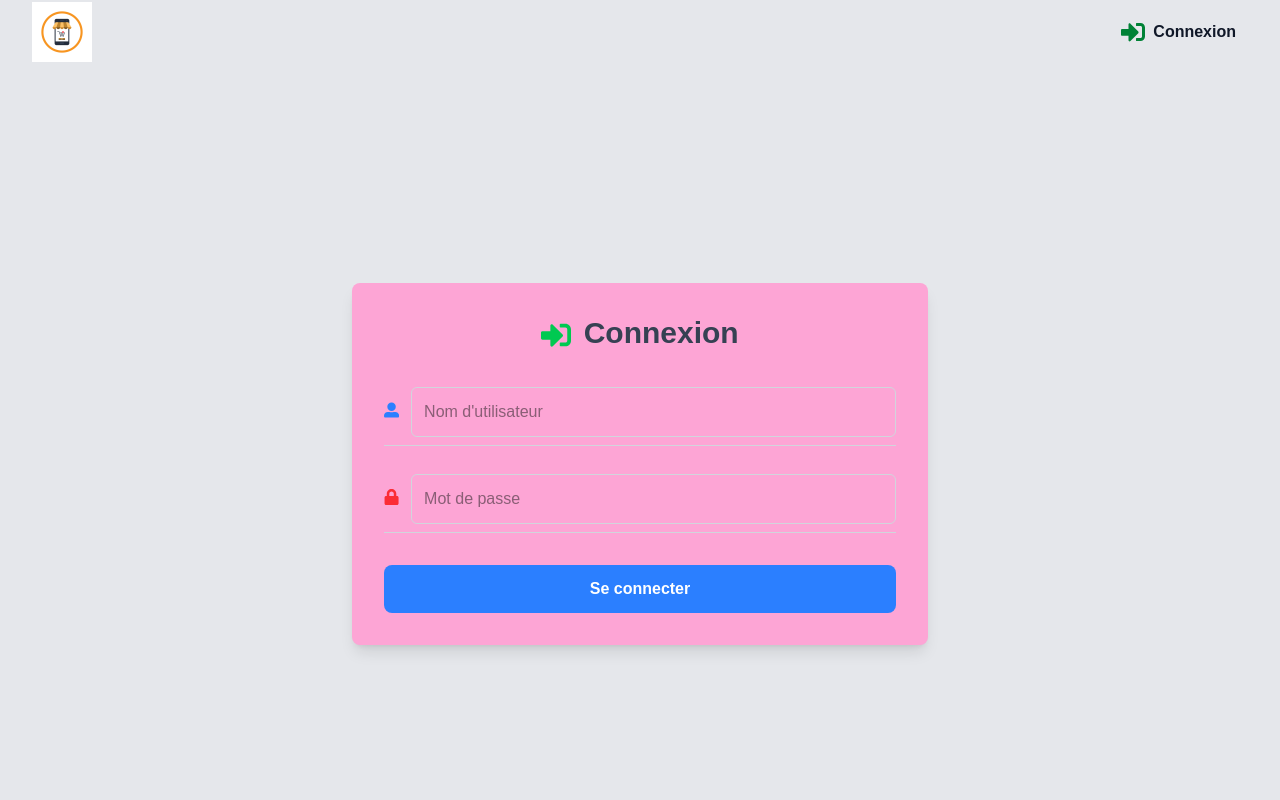
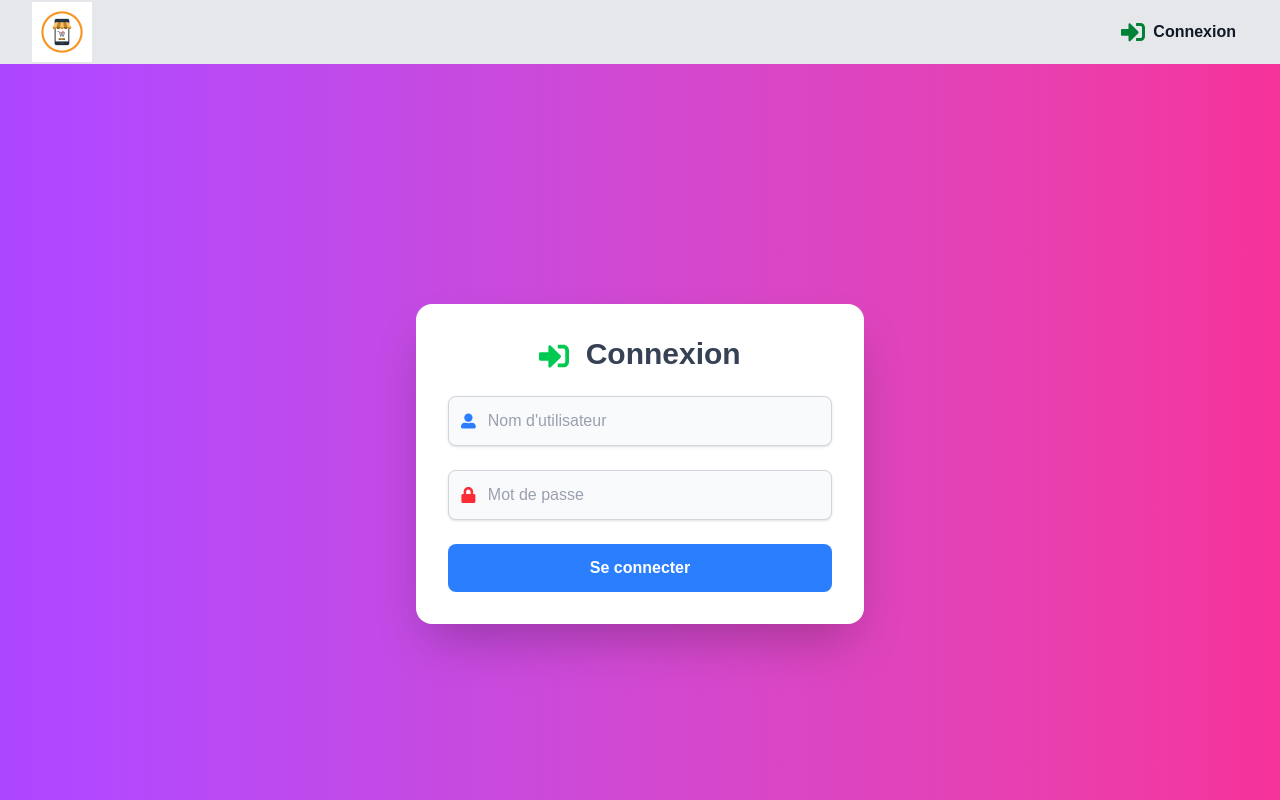
Before and after one commit to lamatmed/stock-mr, a Next.js app: page /login in a window 1280 px wide. Shown: the top 800 px of the page. Built offline with nearby package versions, Linux system fonts and the light colour scheme; no server answers.

Commit message:
Correction des warnings ESLint et optimisation useEffect

```diff
--- a/app/about/page.tsx
+++ b/app/about/page.tsx
@@ -1,19 +1,21 @@
-'use client'
+"use client";
 import { useState, useEffect } from "react";
 import Head from "next/head";
-import { FaShippingFast, FaShieldAlt, FaHeadset, FaMoneyCheckAlt, FaPhone, FaEnvelope, FaMapMarkerAlt } from "react-icons/fa";
+import { motion } from "framer-motion";
+import {
+  FaShippingFast, FaShieldAlt, FaHeadset,
+  FaMoneyCheckAlt, FaPhone, FaEnvelope, FaMapMarkerAlt
+} from "react-icons/fa";
 import Loader from "../components/Loader";
 
 export default function About() {
   const [loading, setLoading] = useState(true);
 
   useEffect(() => {
-    // Masquer le spinner après 1.5 seconde
     const timer = setTimeout(() => {
       setLoading(false);
     }, 1500);
-
-    return () => clearTimeout(timer); // Nettoyage du timer si le composant est démonté
+    return () => clearTimeout(timer);
   }, []);
 
   return (
@@ -24,60 +26,104 @@ export default function About() {
       </Head>
 
       {loading ? (
-        // Affichage du spinner pendant le chargement
         <div className="flex justify-center items-center h-screen bg-white">
-          <Loader/>
+          <Loader />
         </div>
       ) : (
-        // Contenu principal après chargement
-        <div className="max-w-4xl mx-auto p-6 text-gray-800  bg-gray-50">
-          <h1 className="text-2xl font-extrabold text-center text-blue-600 mb-6">À Propos de Nous</h1>
+        <motion.div
+          initial={{ opacity: 0, y: 20 }}
+          animate={{ opacity: 1, y: 0 }}
+          transition={{ duration: 0.5 }}
+          className="max-w-4xl mx-auto p-6 text-gray-800 bg-gray-50 shadow-lg rounded-lg"
+        >
+          <h1 className="text-2xl font-extrabold text-center text-blue-600 mb-6">
+            À Propos de Nous
+          </h1>
           <p className="text-lg text-center mb-6">
-            Bienvenue sur <strong>Mon E-commerce</strong>, votre boutique en ligne de confiance.
-            Nous proposons une large gamme de produits de qualité à des prix compétitifs.
+            Bienvenue sur <strong>Stock-App</strong>, votre solution de gestion de stock efficace.
           </p>
 
-          <h2 className="text-xl font-semibold text-blue-500 mt-8 flex items-center">
+          <motion.h2
+            initial={{ opacity: 0, x: -20 }}
+            animate={{ opacity: 1, x: 0 }}
+            transition={{ duration: 0.5, delay: 0.2 }}
+            className="text-xl font-semibold text-blue-500 mt-8 flex items-center"
+          >
             <FaShieldAlt className="mr-2 text-blue-600" /> Notre Mission
-          </h2>
+          </motion.h2>
           <p className="text-lg mt-2">
-            Nous nous engageons à offrir une expérience d&apos;achat rapide, sécurisée et agréable,
-            avec un excellent service client et des produits soigneusement sélectionnés.
+            Nous nous engageons à offrir une expérience rapide, sécurisée et agréable.
           </p>
 
-          <h2 className="text-xl font-semibold text-blue-500 mt-8 flex items-center">
+          <motion.h2
+            initial={{ opacity: 0, x: -20 }}
+            animate={{ opacity: 1, x: 0 }}
+            transition={{ duration: 0.5, delay: 0.4 }}
+            className="text-xl font-semibold text-blue-500 mt-8 flex items-center"
+          >
             <FaShippingFast className="mr-2 text-blue-600" /> Pourquoi Nous Choisir ?
-          </h2>
+          </motion.h2>
           <ul className="mt-4 space-y-3">
-            <li className="flex items-center">
+            <motion.li
+              whileHover={{ scale: 1.05 }}
+              transition={{ duration: 0.2 }}
+              className="flex items-center"
+            >
               <FaShieldAlt className="text-green-500 mr-2" /> Produits de haute qualité
-            </li>
-            <li className="flex items-center">
+            </motion.li>
+            <motion.li
+              whileHover={{ scale: 1.05 }}
+              transition={{ duration: 0.2 }}
+              className="flex items-center"
+            >
               <FaShippingFast className="text-orange-500 mr-2" /> Livraison rapide et fiable
-            </li>
-            <li className="flex items-center">
+            </motion.li>
+            <motion.li
+              whileHover={{ scale: 1.05 }}
+              transition={{ duration: 0.2 }}
+              className="flex items-center"
+            >
               <FaHeadset className="text-blue-500 mr-2" /> Service client réactif
-            </li>
-            <li className="flex items-center">
+            </motion.li>
+            <motion.li
+              whileHover={{ scale: 1.05 }}
+              transition={{ duration: 0.2 }}
+              className="flex items-center"
+            >
               <FaMoneyCheckAlt className="text-purple-500 mr-2" /> Paiements sécurisés
-            </li>
+            </motion.li>
           </ul>
 
           <h2 className="text-xl font-semibold text-blue-500 mt-8 flex items-center">
+            🔹 Technologies utilisées
+          </h2>
+          <p className="mt-2 text-gray-700">
+            ✅ Next.js 15 (Front et Back) <br />
+            ✅ Prisma (Gestion de base de données) <br />
+            ✅ PostgreSQL / SQLite <br />
+            ✅ Tailwind CSS (Design moderne)
+          </p>
+
+          <motion.h2
+            initial={{ opacity: 0, x: -20 }}
+            animate={{ opacity: 1, x: 0 }}
+            transition={{ duration: 0.5, delay: 0.6 }}
+            className="text-xl font-semibold text-blue-500 mt-8 flex items-center"
+          >
             <FaPhone className="mr-2 text-blue-600" /> Nos Contacts
-          </h2>
+          </motion.h2>
           <div className="mt-4 space-y-3">
             <p className="flex items-center">
-              <FaPhone className="text-green-500 mr-2" /> +244 939 465 408
+              <FaPhone className="text-green-500 mr-2 animate-pulse" /> +244 939 465 408
             </p>
             <p className="flex items-center">
-              <FaEnvelope className="text-red-500 mr-2" /> lamat032025@gmail.com
+              <FaEnvelope className="text-red-500 mr-2 animate-pulse" /> lamat032025@gmail.com
             </p>
             <p className="flex items-center">
-              <FaMapMarkerAlt className="text-orange-500 mr-2" /> 123 Rue de l&apos;espoir, Nouakchott, Mauritanie
+              <FaMapMarkerAlt className="text-orange-500 mr-2 animate-pulse" /> 123 Rue de l&apos;espoir, Nouakchott, Mauritanie
             </p>
           </div>
-        </div>
+        </motion.div>
       )}
     </>
   );
--- a/app/login/page.tsx
+++ b/app/login/page.tsx
@@ -1,5 +1,4 @@
 /* eslint-disable @typescript-eslint/no-unused-vars */
-/* eslint-disable @typescript-eslint/no-unused-expressions */
 'use client'
 import { useEffect, useState } from 'react';
 import { useRouter } from 'next/navigation';
@@ -7,25 +6,25 @@ import { FaUserAlt, FaLock, FaSignInAlt } from 'react-icons/fa';
 import Swal from "sweetalert2";
 import { loginUser } from '../utlis/actions';
 import Loader from '../components/Loader';
+import { motion } from 'framer-motion';
 
 const Login = () => {
   const [nom, setNom] = useState('');
   const [password, setPassword] = useState('');
   const [error, setError] = useState('');
   const [loading, setLoading] = useState(false);
-  // eslint-disable-next-line @typescript-eslint/no-unused-vars
   const [user, setUser] = useState(null);
   const router = useRouter();
 
   useEffect(() => {
     const fetchUser = async () => {
       try {
-        const response = await fetch('/api/user'); // Ton endpoint
+        const response = await fetch('/api/user');
         if (response.ok) {
           const userData = await response.json();
           setUser(userData);
           if (userData) {
-            router.push('/'); // Redirige si déjà connecté
+            router.push('/');
           }
         }
       } catch (error) {
@@ -66,16 +65,26 @@ const Login = () => {
   };
 
   return (
-    <div className="flex items-center justify-center min-h-screen bg-gray-200">
-      <div className="w-full max-w-xl p-8 bg-pink-300 shadow-lg rounded-lg">
+    <div className="flex items-center justify-center min-h-screen bg-gradient-to-r from-purple-500 to-pink-500">
+      <motion.div
+        initial={{ opacity: 0, scale: 0.9 }}
+        animate={{ opacity: 1, scale: 1 }}
+        transition={{ duration: 0.5, ease: "easeOut" }}
+        className="w-full max-w-md p-8 bg-white shadow-2xl rounded-2xl"
+      >
         <h1 className="text-3xl font-semibold text-center text-gray-700 mb-6">
-          <FaSignInAlt className="inline mr-1 text-green-500" /> Connexion
+          <FaSignInAlt className="inline mr-2 text-green-500" /> Connexion
         </h1>
         {loading ? (
-          <Loader/>
+          <Loader />
         ) : (
-          <form onSubmit={handleSubmit} className="space-y-4">
-            <div className="flex items-center border-b border-gray-300 py-2">
+          <form onSubmit={handleSubmit} className="space-y-6">
+            <motion.div
+              initial={{ opacity: 0, x: -20 }}
+              animate={{ opacity: 1, x: 0 }}
+              transition={{ duration: 0.4, ease: "easeOut" }}
+              className="flex items-center border border-gray-300 p-3 rounded-lg shadow-sm bg-gray-50"
+            >
               <FaUserAlt className="text-blue-500 mr-3" />
               <input
                 type="text"
@@ -83,10 +92,15 @@ const Login = () => {
                 onChange={(e) => setNom(e.target.value)}
                 required
                 placeholder="Nom d'utilisateur"
-                className="w-full p-3 mt-1 border border-gray-300 rounded-md focus:outline-none focus:ring-2 focus:ring-blue-500"
+                className="w-full bg-transparent outline-none text-gray-700 placeholder-gray-400"
               />
-            </div>
-            <div className="flex items-center border-b border-gray-300 py-2">
+            </motion.div>
+            <motion.div
+              initial={{ opacity: 0, x: -20 }}
+              animate={{ opacity: 1, x: 0 }}
+              transition={{ duration: 0.5, ease: "easeOut" }}
+              className="flex items-center border border-gray-300 p-3 rounded-lg shadow-sm bg-gray-50"
+            >
               <FaLock className="text-red-500 mr-3" />
               <input
                 type="password"
@@ -94,20 +108,22 @@ const Login = () => {
                 onChange={(e) => setPassword(e.target.value)}
                 required
                 placeholder="Mot de passe"
-                className="w-full p-3 mt-1 border border-gray-300 rounded-md focus:outline-none focus:ring-2 focus:ring-blue-500"
+                className="w-full bg-transparent outline-none text-gray-700 placeholder-gray-400"
               />
-            </div>
+            </motion.div>
             {error && <p className="text-red-500 text-center">{error}</p>}
-            <button
+            <motion.button
+              whileHover={{ scale: 1.05 }}
+              whileTap={{ scale: 0.95 }}
               type="submit"
-              className="w-full py-3 mt-4 bg-blue-500 text-white font-semibold rounded-lg hover:bg-blue-600 focus:outline-none focus:ring-2 focus:ring-blue-500 transition"
+              className="w-full py-3 bg-blue-500 text-white font-semibold rounded-lg hover:bg-blue-600 transition"
               disabled={loading}
             >
               {loading ? 'Connexion...' : 'Se connecter'}
-            </button>
+            </motion.button>
           </form>
         )}
-      </div>
+      </motion.div>
     </div>
   );
 };
```
